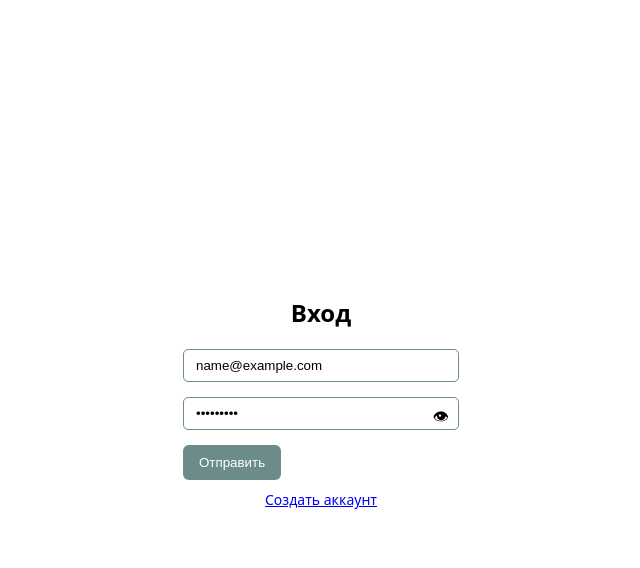
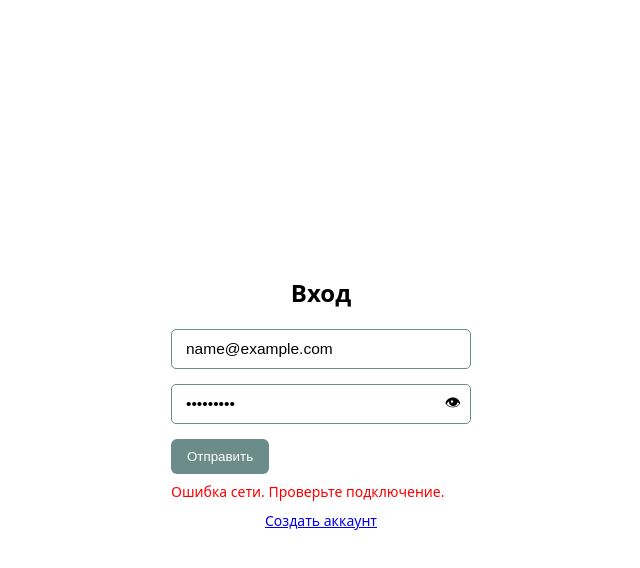
Before and after one commit to ultimates911/qrcode-generator, a Vue app in the folder frontend/: page /login in a window 1280 px wide. Both pictures are taken after typing "name@example.com", "Sample123" into the empty fields and a click on the button "Отправить". Shown: the top 568 px of the page, without its empty margins (319-959 px from the left). Built offline with nearby package versions, Linux system fonts and the light colour scheme; no server answers.

Commit message:
feat:add main.css

```diff
--- a/frontend/src/assets/main.css
+++ b/frontend/src/assets/main.css
@@ -0,0 +1,68 @@
+<style scoped>
+
+body {
+  margin: 0;
+  font-family: system-ui, sans-serif;
+  height: 100vh;
+  display: flex;
+  justify-content: center;
+  align-items: center;
+}
+
+.login-container {
+  display: flex;
+  flex-direction: column;
+  align-items: center;
+  justify-content: center;
+  height: 100vh; }
+
+h2 {
+  margin-bottom: 20px;
+}
+
+.input-group {
+  margin-bottom: 15px;
+  position: relative;
+}
+
+input {
+  padding: 12px 14px;
+  border: 1px solid #6c8c8c;
+  border-radius: 5px;
+  width: 300px;
+  font-size: 15.5px;
+  height: 40px;
+  box-sizing: border-box;
+}
+
+
+.password-group .toggle {
+  position: absolute;
+  right: 10px;
+  top: 7px;
+  cursor: pointer;
+}
+
+.submit-btn {
+  background-color: #6c8c8c;
+  border: none;
+  color: white;
+  height: 35px;
+  padding: 10px 16px;
+  border-radius: 6px;
+  cursor: pointer;
+}
+
+.create-account {
+  margin-top: 10px;
+  font-size: 14px;
+}
+
+.error {
+  color: red;
+  margin-top: 8px;
+  margin-bottom: 0px;
+  font-size: 14px;
+}
+
+</style>
--- a/frontend/src/pages/login.vue
+++ b/frontend/src/pages/login.vue
@@ -3,12 +3,7 @@
     <h2>Вход</h2>
     <form @submit.prevent="handleLogin">
       <div class="input-group">
-        <input
-          type="email"
-          v-model="email"
-          placeholder="Почта"
-          required
-        />
+        <input type="email" v-model="email" placeholder="Почта" required />
       </div>
       <div class="input-group password-group">
         <input
@@ -19,8 +14,12 @@
         />
         <span class="toggle" @click="showPassword = !showPassword">👁</span>
       </div>
+
       <button type="submit" class="submit-btn">Отправить</button>
+
+      <p v-if="error" class="error">{{ error }}</p>
     </form>
+
     <p class="create-account">
       <router-link to="/register">Создать аккаунт</router-link>
     </p>
@@ -30,83 +29,47 @@
 <script setup>
 import { ref } from 'vue'
 import { useRouter } from 'vue-router'
+import '../assets/main.css'
 
 const email = ref('')
 const password = ref('')
 const showPassword = ref(false)
+const error = ref(null)
 const router = useRouter()
 
 async function handleLogin() {
+  error.value = null
+
   try {
     const res = await fetch('http://localhost:8080/api/v1/login', {
       method: 'POST',
       headers: { 'Content-Type': 'application/json' },
-      body: JSON.stringify({ email: email.value, password: password.value })
+      credentials: 'include', //
+      body: JSON.stringify({
+        email: email.value,
+        password: password.value,
+      }),
     })
 
     if (!res.ok) {
-      const error = await res.json()
-      alert('Ошибка: ' + (error.message || res.statusText))
+      let errText = res.statusText
+      try {
+        const errData = await res.json()
+        errText = errData.message || errText
+      } catch (e) { /* noop */ }
+      error.value = `Ошибка: ${errText}`
       return
     }
 
     const data = await res.json()
-    console.log('Успешный логин:', data)
-
-    localStorage.setItem('token', data.token)
+    if (data.token) {
+      document.cookie = `jwt_token=${data.token}; path=/; max-age=${7 * 24 * 60 * 60}`
+    }
 
     router.push('/dashboard')
   } catch (err) {
     console.error(err)
-    alert('Ошибка сети')
+    error.value = 'Ошибка сети. Проверьте подключение.'
   }
 }
 </script>
-
-
-<style scoped>
-.login-container {
-  display: flex;
-  flex-direction: column;
-  align-items: center;
-  justify-content: center;
-  height: 100vh;
-}
-
-h2 {
-  margin-bottom: 20px;
-}
-
-.input-group {
-  margin-bottom: 15px;
-  position: relative;
-}
-
-input {
-  padding: 8px 12px;
-  border: 1px solid #6c8c8c;
-  border-radius: 5px;
-  width: 250px;
-}
-
-.password-group .toggle {
-  position: absolute;
-  right: 10px;
-  top: 8px;
-  cursor: pointer;
-}
-
-.submit-btn {
-  background-color: #6c8c8c;
-  border: none;
-  color: white;
-  padding: 10px 16px;
-  border-radius: 6px;
-  cursor: pointer;
-}
-
-.create-account {
-  margin-top: 10px;
-  font-size: 14px;
-}
-</style>
--- a/frontend/src/router/index.js
+++ b/frontend/src/router/index.js
@@ -2,7 +2,7 @@ import { createRouter, createWebHistory } from 'vue-router'
 import Login from '../pages/login.vue'
 
 const routes = [
-  {path: '/', redirect: 'login'},
+  {path: '/', redirect: '/login'},
   { path: '/login', component: Login }
 ]
 
```
